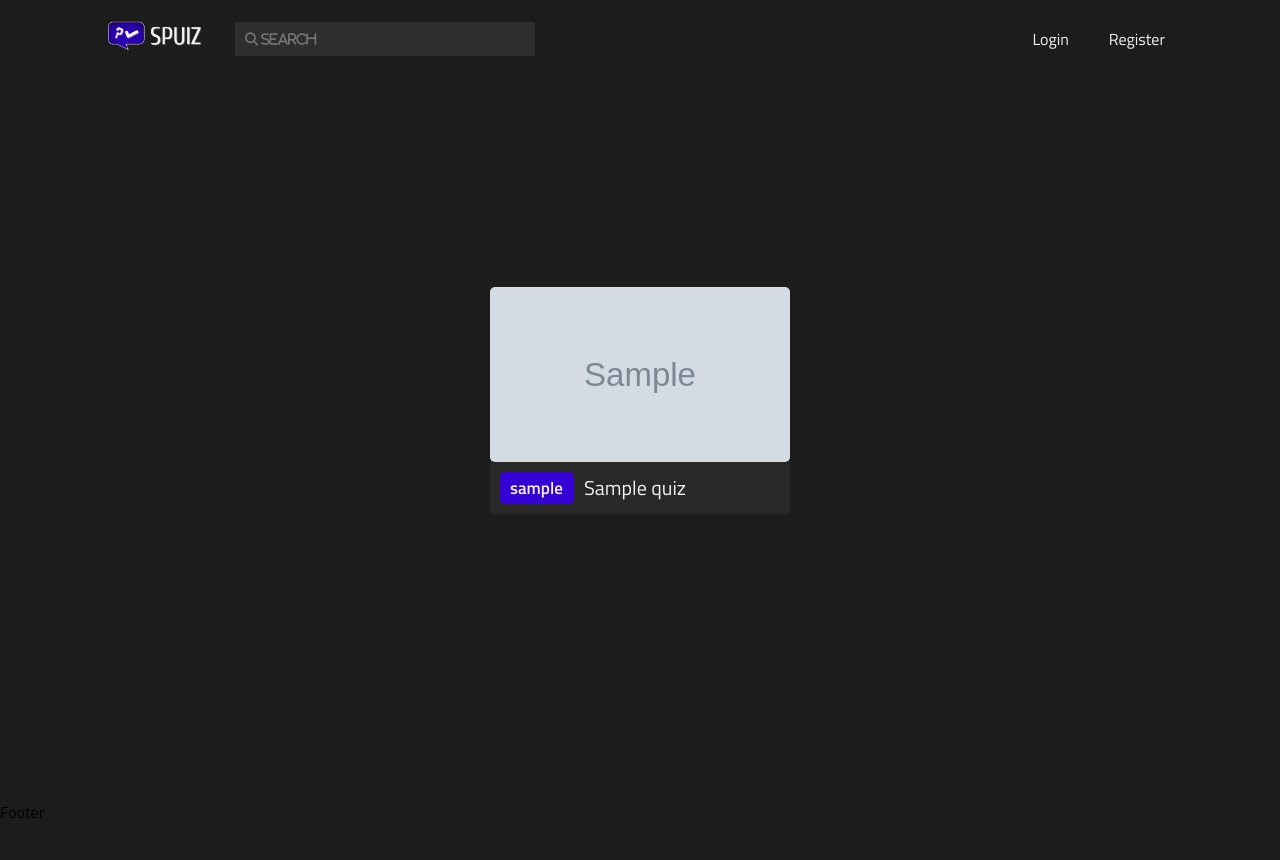
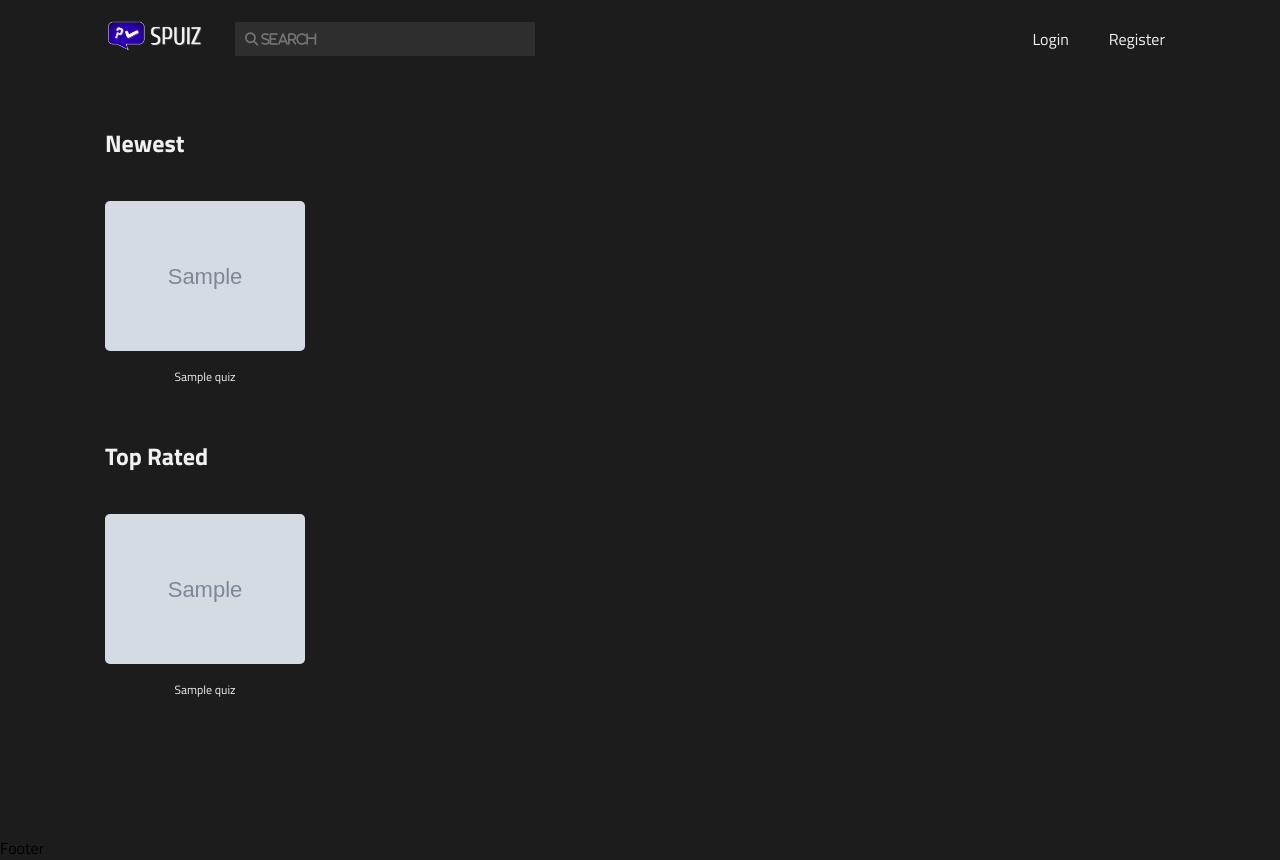
Before and after one commit to Spimy/Spuiz-old, a Django app: page / in a window 1280 px wide. Before the commit the page ends 818 px from the top, so only its background shows below. Run offline with Django 3.2, Linux system fonts and the light colour scheme; tables that the repository leaves empty hold one stand-in row (values such as "Sample post"); grey boxes marked "Sample" are stand-in pictures; some libraries are stand-ins or nearby versions.

Commit message:
refactor: homepage

```diff
--- a/Main/static/assets/css/homepage.css
+++ b/Main/static/assets/css/homepage.css
@@ -1,59 +1,114 @@
-#quizzes {
-    display: flex;
-    align-items: center;
-    justify-content: center;
-    height: 100vh
+#homepage {
+    padding: 105px;
 }
 
-#quizzes .quiz-card {
-    background-color: var(--grey-light);
-    border-radius: 5px;
+#newest h2 {
     color: #f1f1f1;
-    display: block;
-    margin: 5%;
-    width: 300px;
+    font-size: 24px;
 }
 
-#quizzes .quiz-card .quiz-link .quiz-thumbnail {
+#newest .quizzes {
+    display: grid;
+    grid-auto-flow: column;
+    grid-gap: 20px;
+    justify-content: flex-start;
+    overflow-x: auto;
+    padding: 20px 0;
+    scrollbar-color: var(--purple-light) var(--grey-light);
+    scrollbar-width: thin;
+}
+
+#newest .quizzes .quiz {
+    color: #f1f1f1;
+    min-height: 150px;
+    text-align: center;
+    text-decoration: none;
+    transition: 0.3s ease-in-out;
+    width: 200px;
+}
+
+#newest .quizzes .quiz:hover {
+    filter: brightness(1.2);
+    -webkit-filter: brightness(1.2);
+}
+
+#newest .quizzes .quiz img {
+    background: #3a3535;
     border-radius: 5px;
-    display: block;
-    height: 175px;
+    height: 150px;
     object-fit: cover;
     object-position: center;
-    width: 100%;
+    width: inherit;
 }
 
-#quizzes .quiz-card .quiz-description {
-    align-items: center;
-    display: flex;
+#newest .quizzes .quiz p {
+    display: -webkit-box;
+    font-size: 12px;
+    margin-top: 10px;
+    overflow: hidden;
+    text-overflow: ellipsis;
+    -webkit-line-clamp: 2;
+    -webkit-box-orient: vertical;
 }
 
-#quizzes .quiz-card .quiz-description a {
+
+#top_rated h2 {
     color: #f1f1f1;
-    text-decoration: none;
-    word-wrap: break-word
+    font-size: 24px;
 }
 
-#quizzes .quiz-card .quiz-description .quiz-author {
-    background-color: var(--purple-light);
-    border-radius: 5px;
-    font-size: 17px;
-    font-weight: 600;
-    margin: 10px;
-    overflow: hidden;
-    padding: 3px 10px;
-    text-overflow: ellipsis;
-    white-space: nowrap;
-    width: 10.3em;
+#top_rated .quizzes {
+    display: grid;
+    grid-auto-flow: column;
+    grid-gap: 20px;
+    justify-content: flex-start;
+    overflow-x: auto;
+    padding: 20px 0;
+    scrollbar-color: var(--purple-light) var(--grey-light);
+    scrollbar-width: thin;
 }
 
-#quizzes .quiz-card .quiz-description .quiz-title {
-    font-weight: 500;
-    font-size: 20px;
-    margin: 0;
+#top_rated .quizzes .quiz {
+    color: #f1f1f1;
+    min-height: 150px;
+    text-align: center;
+    text-decoration: none;
+    transition: 0.3s ease-in-out;
+    width: 200px;
+}
+
+#top_rated .quizzes .quiz:hover {
+    filter: brightness(1.2);
+    -webkit-filter: brightness(1.2);
+}
+
+#top_rated .quizzes .quiz img {
+    background: #3a3535;
+    border-radius: 5px;
+    height: 150px;
+    object-fit: cover;
+    object-position: center;
+    width: inherit;
+}
+
+#top_rated .quizzes .quiz p {
+    display: -webkit-box;
+    font-size: 12px;
+    margin-top: 10px;
     overflow: hidden;
-    padding: 0;
     text-overflow: ellipsis;
-    width: 10.3em;
-    white-space: nowrap;
+    -webkit-line-clamp: 2;
+    -webkit-box-orient: vertical;
 }
+
+@media only screen {
+
+    @media (max-width: 790px) {
+
+        #homepage {
+            padding: 60px;
+        }
+
+    }
+
+}
--- a/Main/templates/homepage.html
+++ b/Main/templates/homepage.html
@@ -6,20 +6,32 @@
 
 {% block content %}
 
-    <section id="quizzes">
-        {% for quiz in quizzes %}
-            <div class="quiz-card">
-                <a href="/{{ quiz.author.user_profile.slug }}/{{ quiz.slug }}" class="quiz-link">
-                    <img class="quiz-thumbnail" src="{{ MEAIA_URL }}{{ quiz.thumbnail.url }}" alt="{{ quiz.title }}">
-                </a>
-                <div class="quiz-description">
-                    <a href="/{{ quiz.author.user_profile.slug }}" class="quiz-author">{{ quiz.author.username }}</a>
-                    <a href="/{{ quiz.author.user_profile.slug }}/{{quiz.slug}}" class="quiz-link">
-                        <h2 class="quiz-title">{{ quiz.title }}</h2>
+    <div id="homepage">
+
+        <section id="newest">
+            <h2>Newest</h2>
+            <div class="quizzes">
+                {% for quiz in newest_quizzes %}
+                    <a class="quiz" href="/{{ quiz.author.user_profile.slug }}/{{quiz.slug}}">
+                        <img class="quiz-thumbnail" src="{{ MEAIA_URL }}{{ quiz.thumbnail.url }}" alt="{{ quiz.title }}">
+                        <p>{{ quiz.title }}</p>
                     </a>
-                </div>
+                {% endfor %}
             </div>
-        {% endfor %}
-    </section>
+        </section>
+
+        <section id="top_rated">
+            <h2>Top Rated</h2>
+            <div class="quizzes">
+                {% for quiz in top_quizzes %}
+                    <a class="quiz" href="/{{ quiz.author.user_profile.slug }}/{{quiz.slug}}">
+                        <img class="quiz-thumbnail" src="{{ MEAIA_URL }}{{ quiz.thumbnail.url }}" alt="{{ quiz.title }}">
+                        <p>{{ quiz.title }}</p>
+                    </a>
+                {% endfor %}
+            </div>
+        </section>
+
+    </div>
 
 {% endblock %}
--- a/Main/views.py
+++ b/Main/views.py
@@ -9,6 +9,7 @@ from django.contrib.auth import login, logout, authenticate
 
 from .models import *
 from .forms import RegistrationForm, LoginForm
+from django.db.models import Count
 
 
 def error_msg_response(request):
@@ -31,8 +32,10 @@ def error_msg_response(request):
 
 # Create your views here.
 def home_page(request):
-    quizzes = Quiz.objects.all()[::-1]
-    return render(request, "homepage.html", context={"quizzes": quizzes})
+    newest_quizzes = Quiz.objects.all()[::-1]
+    top_quizzes = Quiz.objects.annotate(up_count=Count("upvotes")).order_by("-up_count")
+    return render(request, "homepage.html", context={"newest_quizzes": newest_quizzes,
+                                                     "top_quizzes": top_quizzes})
 
 def login_page(request):
 
```
